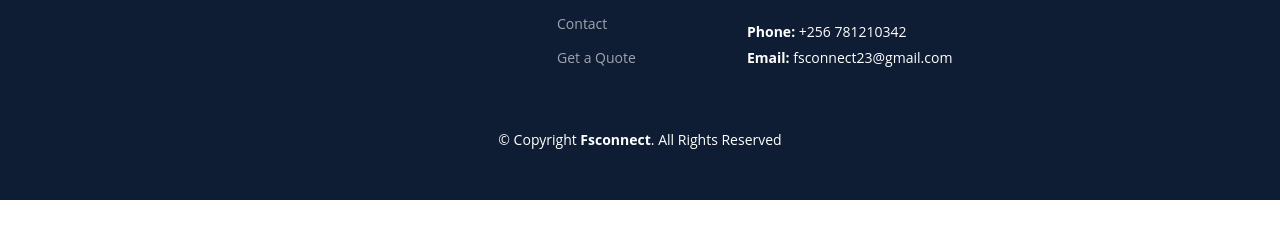
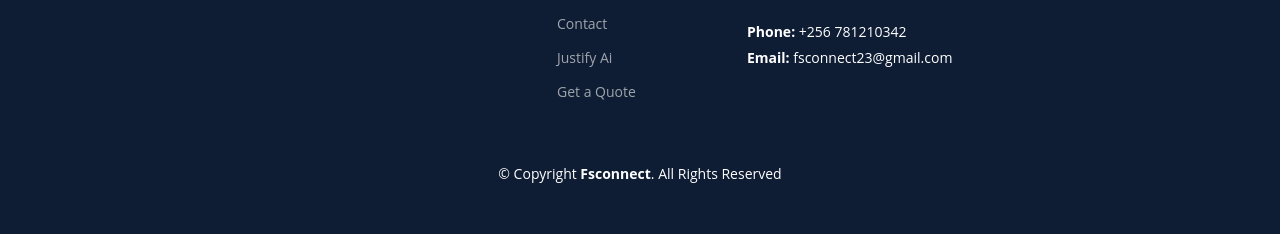
Before and after one commit to losuk/fsconnect, a plain HTML site: page index.html in a window 1280 px wide. Shown: the part 3259-3493 px from the top of the page. Before the commit the page ends 3459 px from the top, so only its background shows below. Drawn offline with nearby package versions, Linux system fonts and the light colour scheme.

Commit message:
Add files via upload

```diff
--- a/index.html
+++ b/index.html
@@ -253,6 +253,7 @@
             <li><a href="about.html">About us</a></li>
             <li><a href="services.html">Services</a></li>
             <li><a href="contact.html">Contact</a></li>
+            <li><a href="https://justifyai.netlify.app/" target="_blank">Justify Ai</a></li>
             <li><a class="get-a-quote" href="get-a-quote.html">Get a Quote</a></li>
           </ul>
         </div>
```
Also changed, not shown: about.html (+1 -0 lines), contact.html (+1 -0 lines), get-a-quote.html (+1 -0 lines), service-details.html (+1 -0 lines), services.html (+1 -0 lines).
